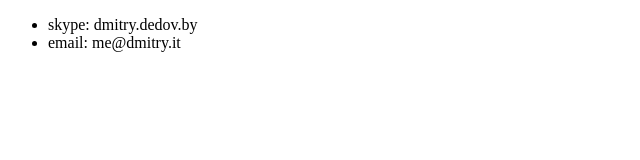
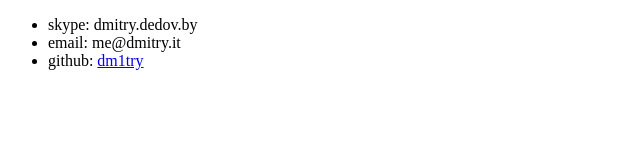
Before and after one commit to dm1try/dm1try.github.io, a plain HTML site: page index.html in a window 1280 px wide. Shown: the whole page, without its empty margins (0-640 px from the left). Drawn offline with Linux system fonts and the light colour scheme.

Commit message:
Update index.html

```diff
--- a/index.html
+++ b/index.html
@@ -7,6 +7,7 @@
     <ul>
       <li>skype: dmitry.dedov.by </li>
       <li>email: me@dmitry.it </li>
+      <li>github: <a href="https://github.com/dm1try">dm1try</a> </li>
     </ul>
   </body>
 </html>
```
